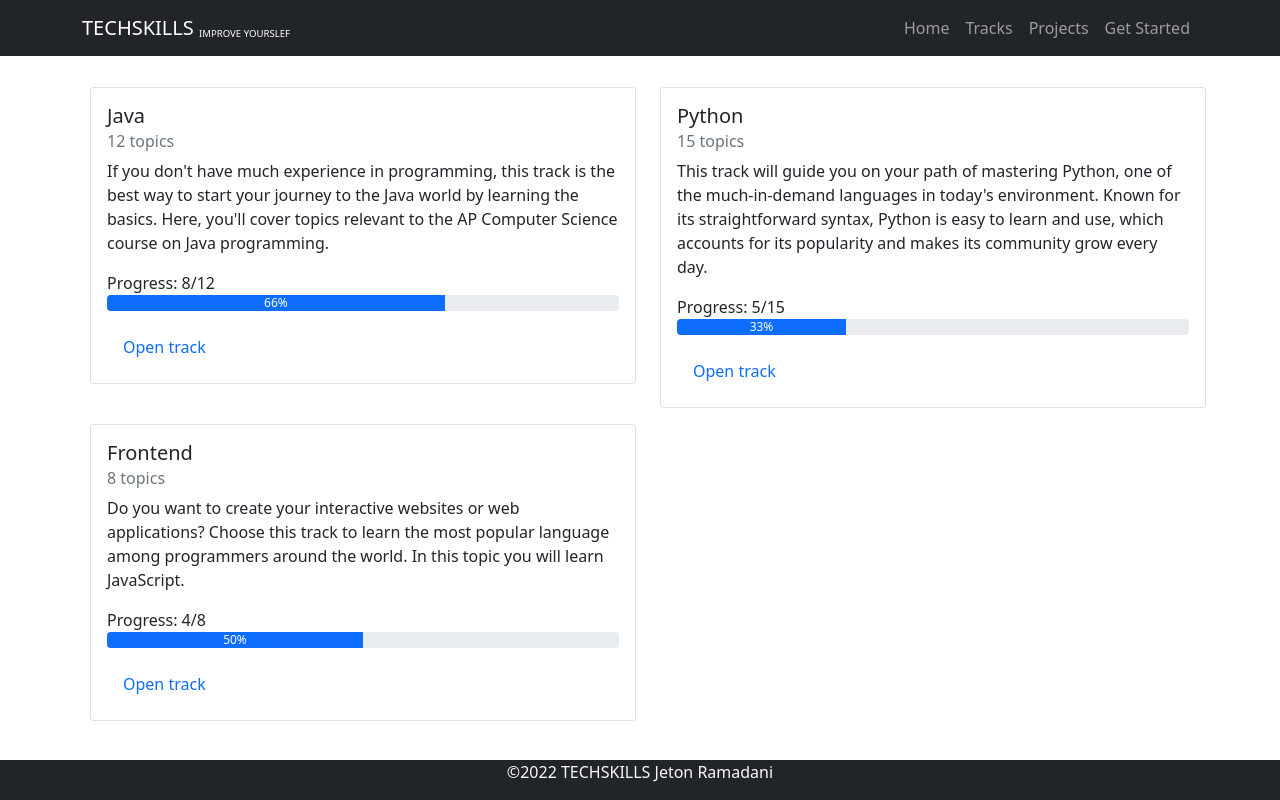
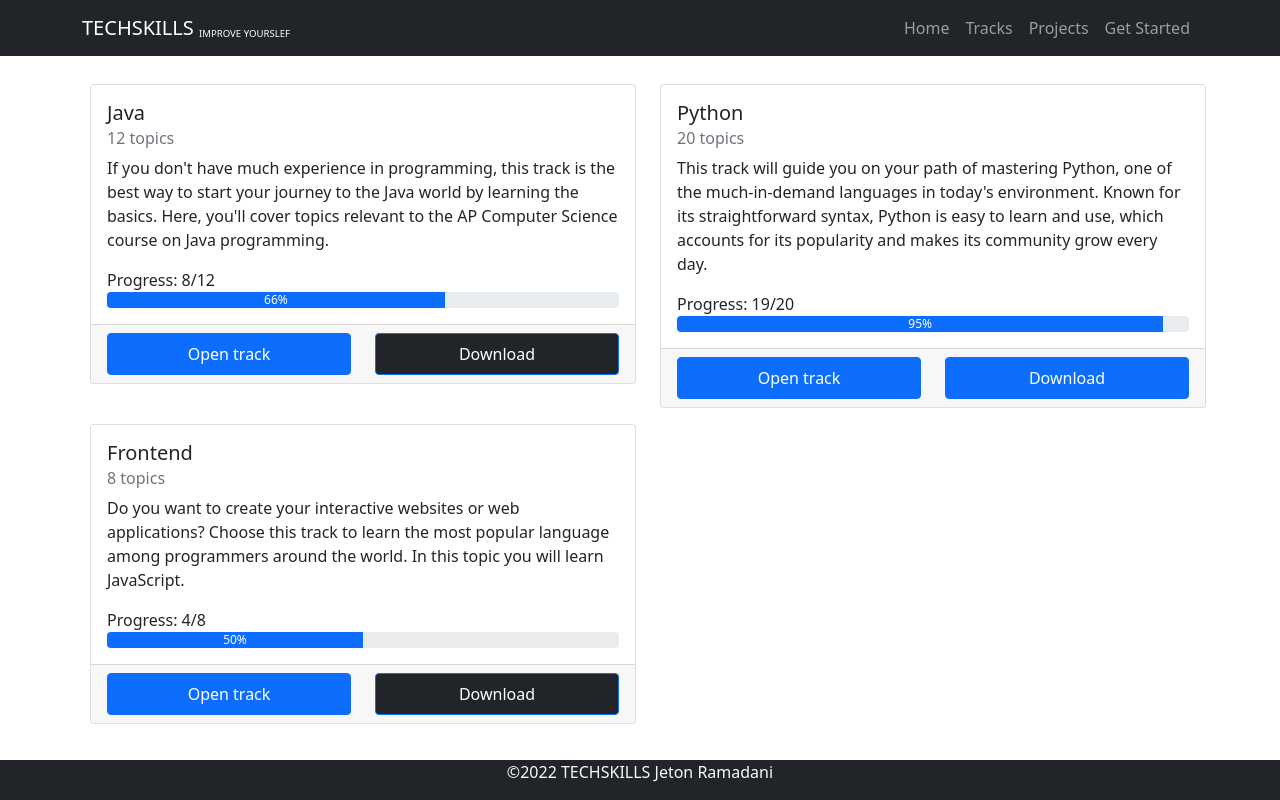
Before and after one commit to jetonramadani/DNICK-Online-Learning-Platform, a React (Create React App) app: page /tracks in a window 1280 px wide. Built offline with nearby package versions, Linux system fonts and the light colour scheme.

Commit message:
Certificate add

```diff
--- a/src/compoents/Tracks/TrackCard.jsx
+++ b/src/compoents/Tracks/TrackCard.jsx
@@ -1,9 +1,10 @@
 import React from 'react'
-import { Card, ProgressBar } from 'react-bootstrap'
+import { Button, Card, ProgressBar } from 'react-bootstrap'
 import { Link } from 'react-router-dom'
 
 const TrackCard = (props) => {
-    const progres = Math.floor((props.completed / props.topics) * 100.)
+    const progres = Math.floor((props.completed / props.topics) * 100.);
+
     return (
         <Card className='w-100 m-2'>
             <Card.Body>
@@ -16,8 +17,13 @@ const TrackCard = (props) => {
                     <div>Progress: {props.completed}/{props.topics}</div>
                     <ProgressBar now={progres} label={`${progres}%`} />
                 </Card.Text>
-                <Link className="nav-link" to={`/track/${props.title}`} >Open track</Link>
             </Card.Body>
+            <Card.Footer className='d-flex gap-4'>
+                <Link className="nav-link btn btn-primary text-white w-50" to={`/track/${props.title}`} >Open track</Link>
+                <Link to="/files/certificate.pdf"
+                    className={`nav-link btn btn-primary text-white w-50 ${progres < 95 ? 'pe-none bg-dark' : 'pe-auto'}`}
+                    target="_blank" download>Download</Link>
+            </Card.Footer>
         </Card>
     )
 }
--- a/src/pages/Tracks.jsx
+++ b/src/pages/Tracks.jsx
@@ -13,8 +13,8 @@ const Tracks = () => {
         },
         {
             title: "Python",
-            numOfTopics: 15,
-            completed: 5,
+            numOfTopics: 20,
+            completed: 19,
             description: "This track will guide you on your path of mastering Python, one of the much-in-demand languages in today's environment. Known for its straightforward syntax, Python is easy to learn and use, which accounts for its popularity and makes its community grow every day. "
         },
         {
```
Also changed, not shown: 1 other file (tests, documents, lock files or other folders).
